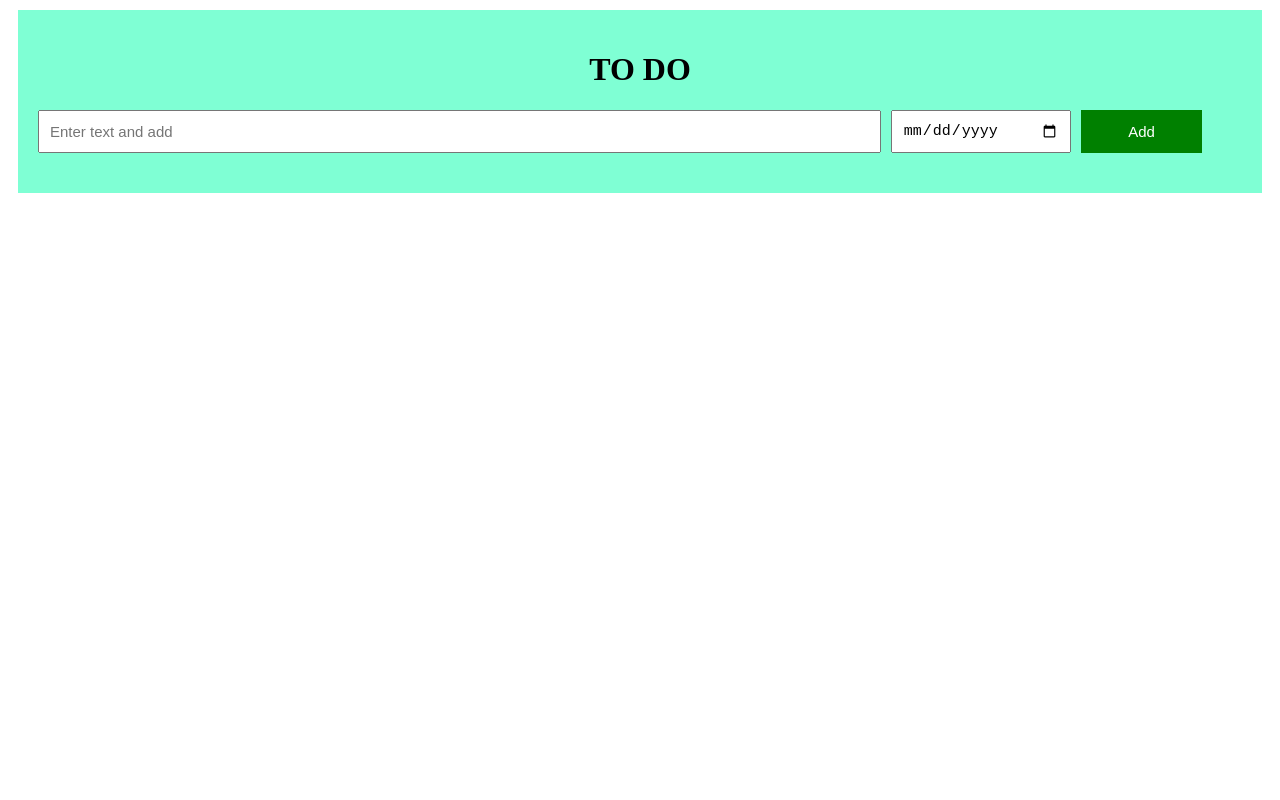
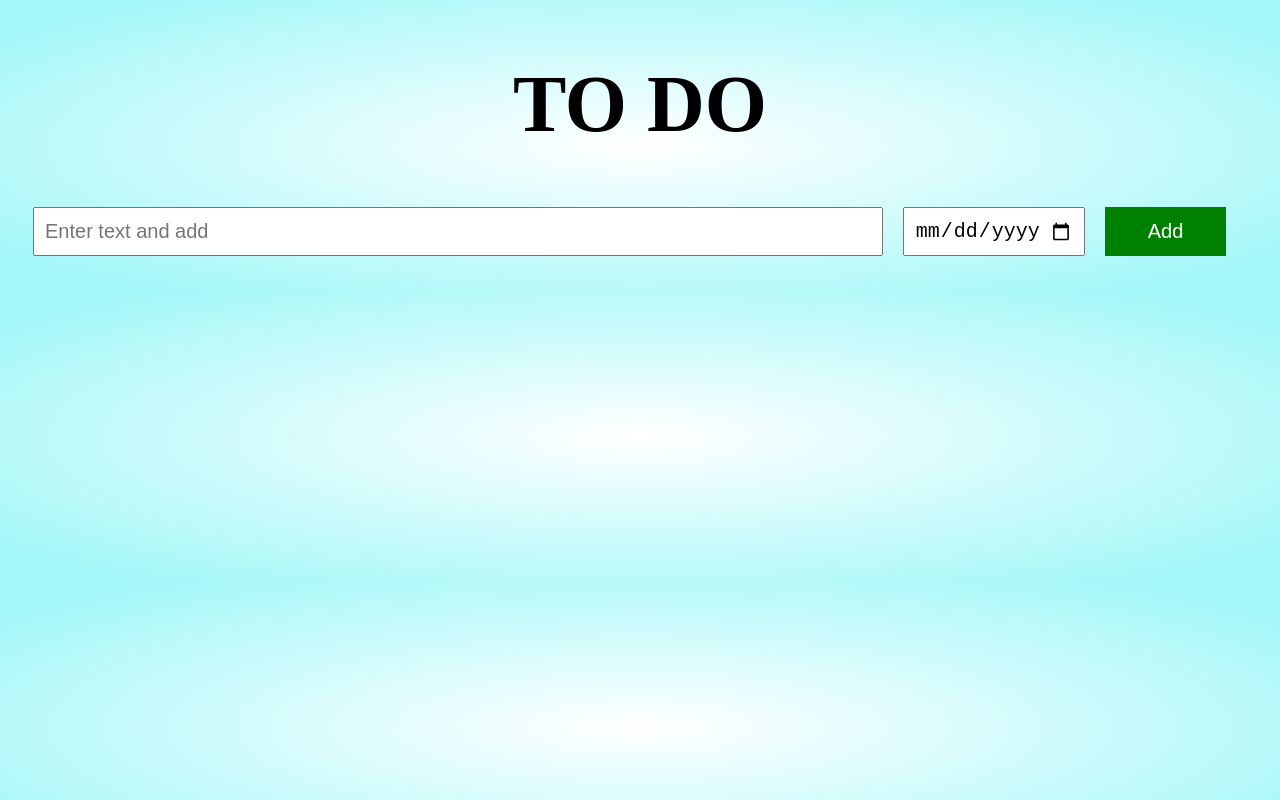
Before and after one commit to karmveershubham/JS_Projects, a plain HTML site: page To_Do/index.html in a window 1280 px wide. Drawn offline with Linux system fonts and the light colour scheme.

Commit message:
updating features

```diff
--- a/To_Do/todo.css
+++ b/To_Do/todo.css
@@ -1,44 +1,51 @@
+body{
+    background-image: radial-gradient( rgba(255,255,255,1) 0%, rgb(163, 247, 248) 90% );
+}
+
 .container{
-    display:flexbox;
-    align-self: center;
-    margin: 10px;
-    padding:20px;
-    background-color: aquamarine;
+    margin: auto;
+    padding-left: 25px;
+    padding-right: 25px;
 }
 .title {
+    font-size:40px;
+    line-height: 100px;
+    margin:25px 0px;
     text-align: center;
-    text-shadow: 5px;
-    font-weight: bold;
 }
 
+.to-do{
+    margin: 25px 0px;
+}
 .td-input ,
 .display-td {
     display: grid;
     grid-template-columns: 70% 15% 10%;
-    column-gap: 10px;
+    column-gap: 20px;
     row-gap: 10px;
     margin-bottom: 10px;
     align-items: stretch;
 }
 
 .name-input,
-.name-disaply,
-.due-date-input,
+.due-date-input
+{
+    font-size: 20px;
+    padding: 10px;
+}
+.name-display,
 .due-date-display
 {
-    font-size: 15px;
-    padding: 10px;
-}
-.due-date-display
-{
-    text-indent: 2%;
+   font-size:20px;
+   text-indent: 3px;
+   padding: 10px;
 }
 
 .add-td-button {
     background-color: green;
     color: white;
     border: none;
-    font-size: 15px;
+    font-size: 20px;
     cursor: pointer;
 }
 
@@ -46,7 +53,7 @@
     background-color: darkred;
     color: white;
     border: none;
-    font-size: 15px;
+    font-size: 20px;
     cursor: pointer;
     padding-top: 10px;
     padding-bottom: 10px;
```
